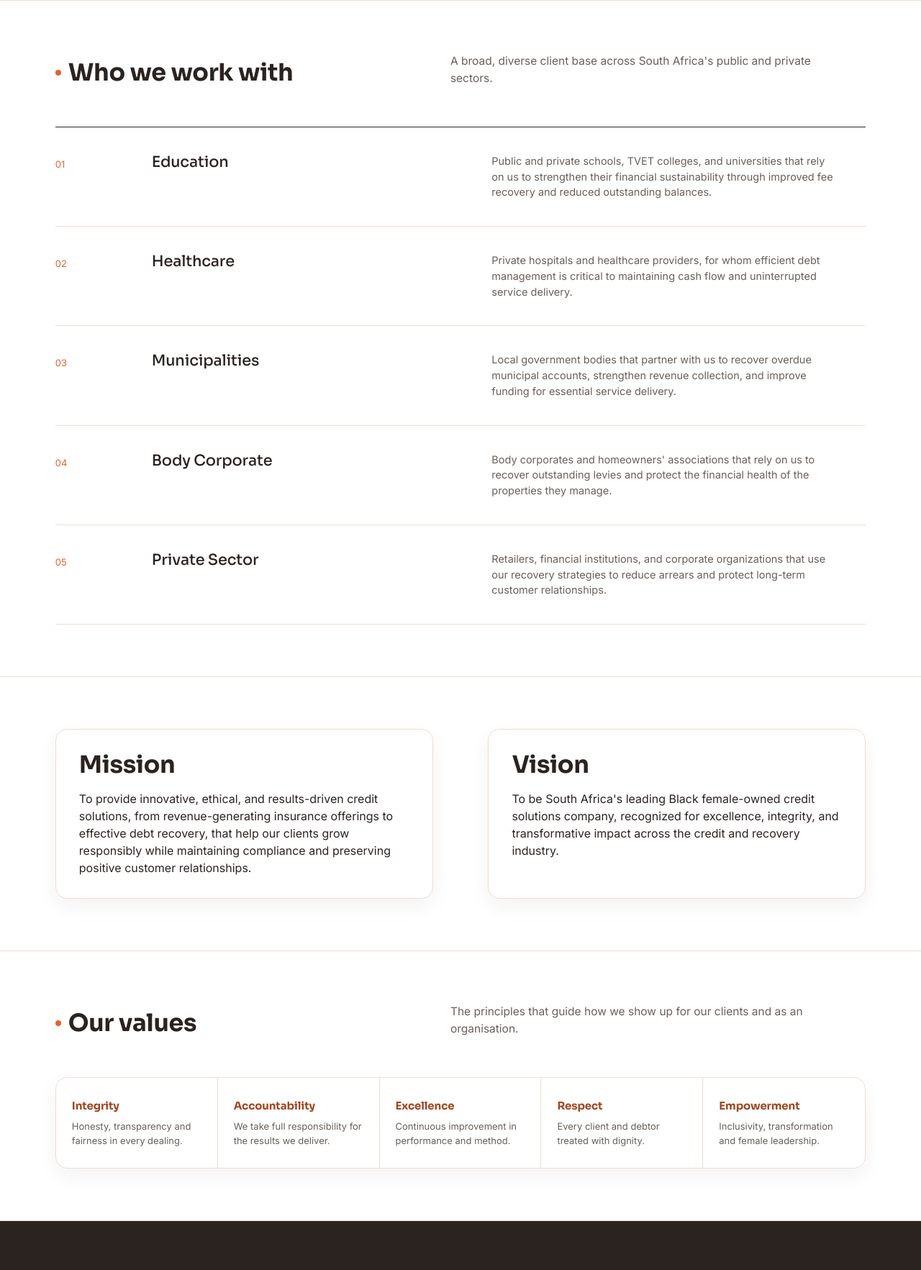
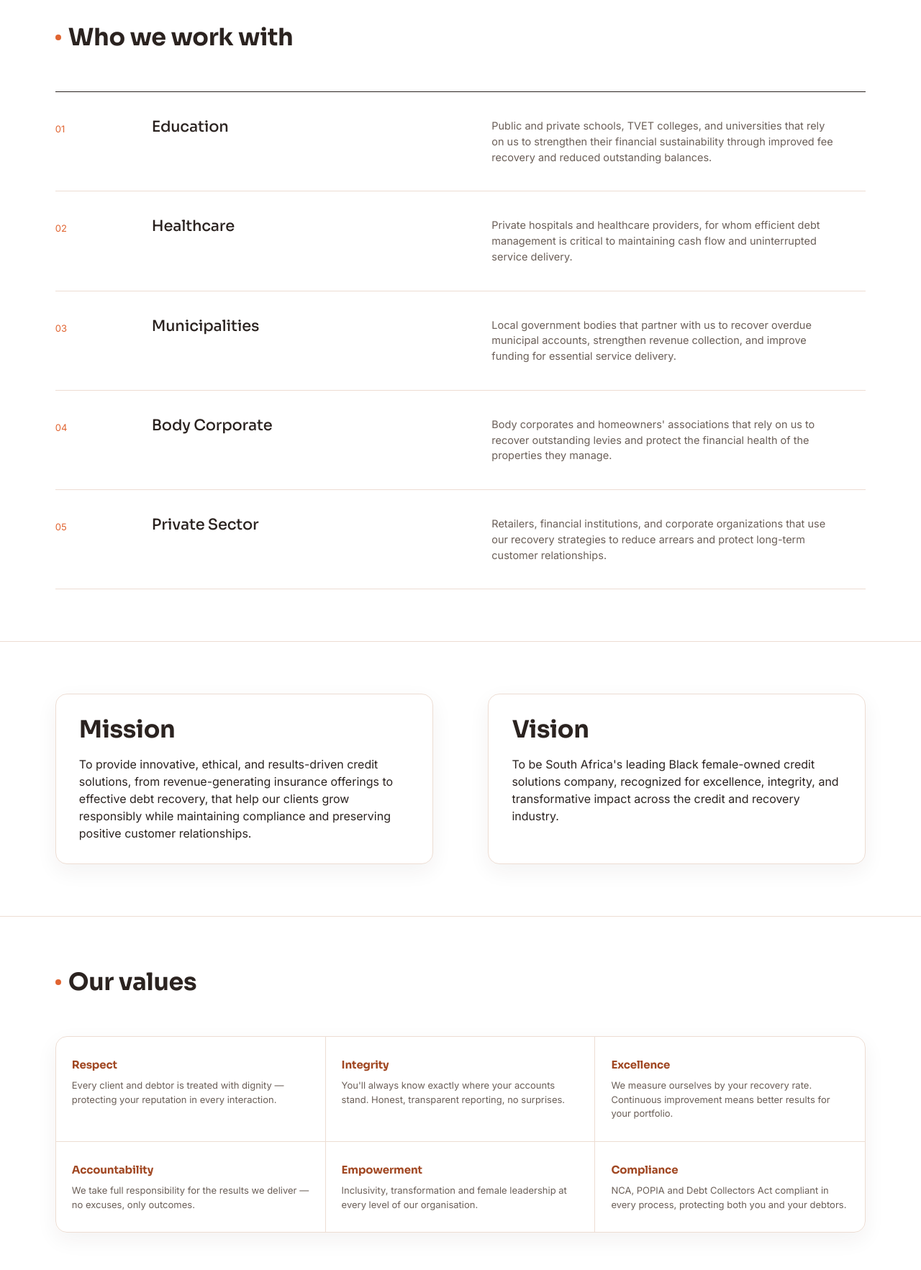
Before and after one commit to Esonasipho03/nokamabovu-credit-solutions, a Django app: page /about/ in a window 1280 px wide. Shown: the part 1857-3622 px from the top of the page at 72% size. Run offline with Django 5.2, Linux system fonts and the light colour scheme.

Commit message:
Remove subtitles and Customer & Legal Support, restore six values

```diff
--- a/website/static/css/nokamabovu.css
+++ b/website/static/css/nokamabovu.css
@@ -286,9 +286,10 @@ img{ max-width:100%; display:block; }
 }
 
 /* ---------- Values strip ---------- */
-.nkmb-values{ display:flex; flex-wrap:wrap; gap:0; border:1px solid var(--line); border-radius:16px; overflow:hidden; box-shadow:0 10px 30px rgba(43,35,32,0.06); }
-.nkmb-value{ flex:1 1 20%; padding:28px 22px; border-right:1px solid var(--line); font-family:'Inter',sans-serif; }
-.nkmb-value:last-child{ border-right:none; }
+.nkmb-values{ display:grid; grid-template-columns:repeat(3,1fr); gap:0; border:1px solid var(--line); border-radius:16px; overflow:hidden; box-shadow:0 10px 30px rgba(43,35,32,0.06); }
+.nkmb-value{ padding:28px 22px; border-right:1px solid var(--line); border-bottom:1px solid var(--line); font-family:'Inter',sans-serif; }
+.nkmb-value:nth-child(3n){ border-right:none; }
+.nkmb-value:nth-last-child(-n+3){ border-bottom:none; }
 .nkmb-value h4{ font-size:15px; margin:0 0 8px; color:var(--orange-dark); }
 .nkmb-value p{ font-size:13px; color:var(--muted); margin:0; }
 
@@ -574,8 +575,10 @@ img{ max-width:100%; display:block; }
   .nkmb-photo-pair, .nkmb-photo-pair.reverse{ grid-template-columns:1fr; }
   .nkmb-photo-pair.reverse .nkmb-photo{ order:0; }
   .nkmb-photo{ aspect-ratio:4/5; }
-  .nkmb-values{ flex-direction:column; }
+  .nkmb-values{ grid-template-columns:1fr; }
   .nkmb-value{ border-right:none; border-bottom:1px solid var(--line); }
+  .nkmb-value:nth-last-child(-n+3){ border-bottom:1px solid var(--line); }
+  .nkmb-value:last-child{ border-bottom:none; }
   .svc-row{ grid-template-columns:1fr; gap:10px; }
   .svc-process-grid{ grid-template-columns:1fr 1fr; }
   .nkmb-footer-grid{ grid-template-columns:1fr; gap:28px; }
--- a/website/templates/about.html
+++ b/website/templates/about.html
@@ -78,7 +78,6 @@
   <section class="nkmb-section" id="who-we-work-with">
     <div class="nkmb-section-head">
       <h2><span class="nkmb-marker-dot"></span>Who we work with</h2>
-      <p class="sans">A broad, diverse client base across South Africa's public and private sectors.</p>
     </div>
     <div class="svc-core-list">
       {% for item in who_we_work_with %}
@@ -120,7 +119,6 @@
   <section class="nkmb-section" id="values">
     <div class="nkmb-section-head">
       <h2><span class="nkmb-marker-dot"></span>Our values</h2>
-      <p class="sans">The principles that guide how we show up for our clients and as an organisation.</p>
     </div>
 
     <div class="nkmb-values">
--- a/website/views.py
+++ b/website/views.py
@@ -1,3 +1,5 @@
+from django.conf import settings
+from django.core.mail import EmailMessage
 from django.shortcuts import render
 
 
@@ -17,12 +19,10 @@ def home(request):
         ],
         "what_we_do": [
             {"idx": "01", "title": "Debt Recovery Specialists",
-             "body": "Outbound collections, skip tracing and legal support for outstanding accounts — "
+             "body": "Outbound collections, skip tracing and legal support for outstanding accounts. "
                      "recovered ethically, in full regulatory compliance."},
             {"idx": "02", "title": "Sales Solutions",
              "body": "Vehicle tracking and car insurance solutions, helping you protect what you have."},
-            {"idx": "03", "title": "Customer & Legal Support",
-             "body": "Dedicated customer engagement and legal support across every account and product."},
         ],
         # Only REAL client testimonials go here, and only once the client has
         # given written permission to publish their words and name.
@@ -68,8 +68,8 @@ def about(request):
             {"num": "01", "title": "Ethical conduct",
              "body": "Every interaction is professional, respectful, and never coercive."},
             {"num": "02", "title": "Transformation & impact",
-             "body": "A B-BBEE Level 1 contributor, 100% Black female-owned, and a YES Programme partner "
-                     "creating skills and jobs for unemployed youth."},
+             "body": "100% Black female-owned and a YES Programme partner, "
+                     "pioneering unemployed youth."},
             {"num": "03", "title": "Client-centric focus",
              "body": "Strategies built around your portfolio, not a one-size template."},
             {"num": "04", "title": "Proven results",
@@ -80,11 +80,18 @@ def about(request):
              "body": "NCA, POPIA and Debt Collectors Act compliant, always."},
         ],
         "values": [
-            {"title": "Integrity", "body": "Honesty, transparency and fairness in every dealing."},
-            {"title": "Accountability", "body": "We take full responsibility for the results we deliver."},
-            {"title": "Excellence", "body": "Continuous improvement in performance and method."},
-            {"title": "Respect", "body": "Every client and debtor treated with dignity."},
-            {"title": "Empowerment", "body": "Inclusivity, transformation and female leadership."},
+            {"title": "Respect",
+             "body": "Every client and debtor is treated with dignity — protecting your reputation in every interaction."},
+            {"title": "Integrity",
+             "body": "You'll always know exactly where your accounts stand. Honest, transparent reporting, no surprises."},
+            {"title": "Excellence",
+             "body": "We measure ourselves by your recovery rate. Continuous improvement means better results for your portfolio."},
+            {"title": "Accountability",
+             "body": "We take full responsibility for the results we deliver — no excuses, only outcomes."},
+            {"title": "Empowerment",
+             "body": "Inclusivity, transformation and female leadership at every level of our organisation."},
+            {"title": "Compliance",
+             "body": "NCA, POPIA and Debt Collectors Act compliant in every process, protecting both you and your debtors."},
         ],
     }
     return render(request, "about.html", context)
@@ -99,7 +106,7 @@ def services(request):
                      "settlement negotiation throughout."},
             {"idx": "02", "title": "Revenue Enhancement & Credit Control",
              "body": "A review of your collection strategy, debit order success rates and arrear "
-                     "management policies — with concrete recommendations to reduce future defaults."},
+                     "management policies, with concrete recommendations to reduce future defaults."},
             {"idx": "03", "title": "Call Centre & Customer Engagement",
              "body": "A dedicated, supervised team running multi-channel contact campaigns with "
                      "quality assurance and daily productivity monitoring."},
@@ -126,7 +133,7 @@ def services(request):
         ],
         "sales_process_steps": [
             {"tag": "1", "title": "Enquiry & needs assessment",
-             "body": "Understand what you're looking to protect — your vehicle, yourself, or both — "
+             "body": "Understand what you're looking to protect, whether your vehicle, yourself, or both, "
                      "and match it to the right solution."},
             {"tag": "2", "title": "Quote & recommendation",
              "body": "A clear, no-obligation quote and recommendation based on your needs and budget."},
@@ -159,16 +166,39 @@ def contact(request):
         if request.POST.get("consent") != "yes":
             error = "Please tick the consent box so we can respond to your enquiry."
         else:
-            full_name = request.POST.get("full_name")
-            email = request.POST.get("email")
-            phone = request.POST.get("phone")
-            company = request.POST.get("company")
-            message = request.POST.get("message")
-            # NOTE: this only accepts the submission for now — wire this up to
-            # an email service (e.g. django-anymail, SendGrid) to actually
-            # deliver messages.
-            print(f"New inquiry from {full_name} <{email}> ({phone}, {company}): {message} [POPIA consent: yes]")
-            submitted = True
+            full_name = request.POST.get("full_name", "").strip()
+            email = request.POST.get("email", "").strip()
+            phone = request.POST.get("phone", "").strip()
+            company = request.POST.get("company", "").strip()
+            message = request.POST.get("message", "").strip()
+
+            body = (
+                "New enquiry from the Nokamabovu website contact form.\n\n"
+                f"Name: {full_name or '—'}\n"
+                f"Email: {email or '—'}\n"
+                f"Phone: {phone or '—'}\n"
+                f"Company: {company or '—'}\n\n"
+                "Message:\n"
+                f"{message or '—'}\n\n"
+                "POPIA consent: given"
+            )
+            try:
+                mail = EmailMessage(
+                    subject=f"Website enquiry from {full_name or 'a website visitor'}",
+                    body=body,
+                    from_email=settings.DEFAULT_FROM_EMAIL,
+                    to=[settings.CONTACT_RECIPIENT_EMAIL],
+                    reply_to=[email] if email else None,
+                )
+                mail.send(fail_silently=False)
+                submitted = True
+            except Exception:
+                # Don't crash the page if the mail server is down/misconfigured —
+                # show the visitor a plain, honest message instead.
+                error = (
+                    "Sorry — something went wrong sending your message. "
+                    "Please call or WhatsApp us instead, or try again shortly."
+                )
     return render(request, "contact.html", {
         "active": "contact", "submitted": submitted, "error": error,
     })
@@ -222,8 +252,6 @@ def privacy(request):
         "last_updated": "October 2026",
     }
     return render(request, "privacy.html", context)
-
-
 def careers(request):
     # Sample vacancies: replace with the real roles (or move them to a model/admin later).
     vacancies = [
@@ -251,21 +279,13 @@ def careers(request):
          "reqs": ["Previous call centre or collections experience",
                   "Experience leading or mentoring others",
                   "Good reporting and organising skills"]},
-        {"id": "support-admin", "title": "Customer & Legal Support Administrator", "dept": "Support",
-         "location": "Bloemfontein", "type": "Contract", "closes": "20 Nov 2026", "tag": "",
-         "resp": ["Support customers and the sales and collections teams with daily queries",
-                  "Prepare and file customer and legal documents",
-                  "Keep account information accurate and up to date"],
-         "reqs": ["Matric certificate",
-                  "Accurate data capture and attention to detail",
-                  "Working knowledge of Microsoft Office"]},
     ]
     for r in vacancies:
         r["subject"] = "Application: " + r["title"]
     context = {
         "active": "careers",
         "vacancies": vacancies,
-        "categories": ["Debt recovery", "Car insurance", "Support"],
+        "categories": ["Debt recovery", "Car insurance"],
         "benefits": [
             {"icon": "cap", "title": "Paid training and onboarding", "body": "Learn our systems, processes and compliance basics before you take your first call."},
             {"icon": "growth", "title": "Room to grow", "body": "We prefer promoting from within, so strong performers move up into senior and leadership roles."},
@@ -286,12 +306,5 @@ def careers(request):
             {"q": "What should I include?", "a": "Your CV, the role you're applying for, your contact number and the city you'd like to work in."},
             {"q": "Can I apply for more than one role?", "a": "Yes. Mention each role in your email and we'll consider you for all of them."},
         ],
-        "values": [
-            {"title": "Integrity", "body": "Honesty, transparency and fairness in every dealing."},
-            {"title": "Accountability", "body": "We take full responsibility for the results we deliver."},
-            {"title": "Excellence", "body": "Continuous improvement in performance and method."},
-            {"title": "Respect", "body": "Every client and debtor treated with dignity."},
-            {"title": "Empowerment", "body": "Inclusivity, transformation and female leadership."},
-        ],
     }
     return render(request, "careers.html", context)
```
Also changed, not shown: website/templates/careers.html (+0 -9 lines).
